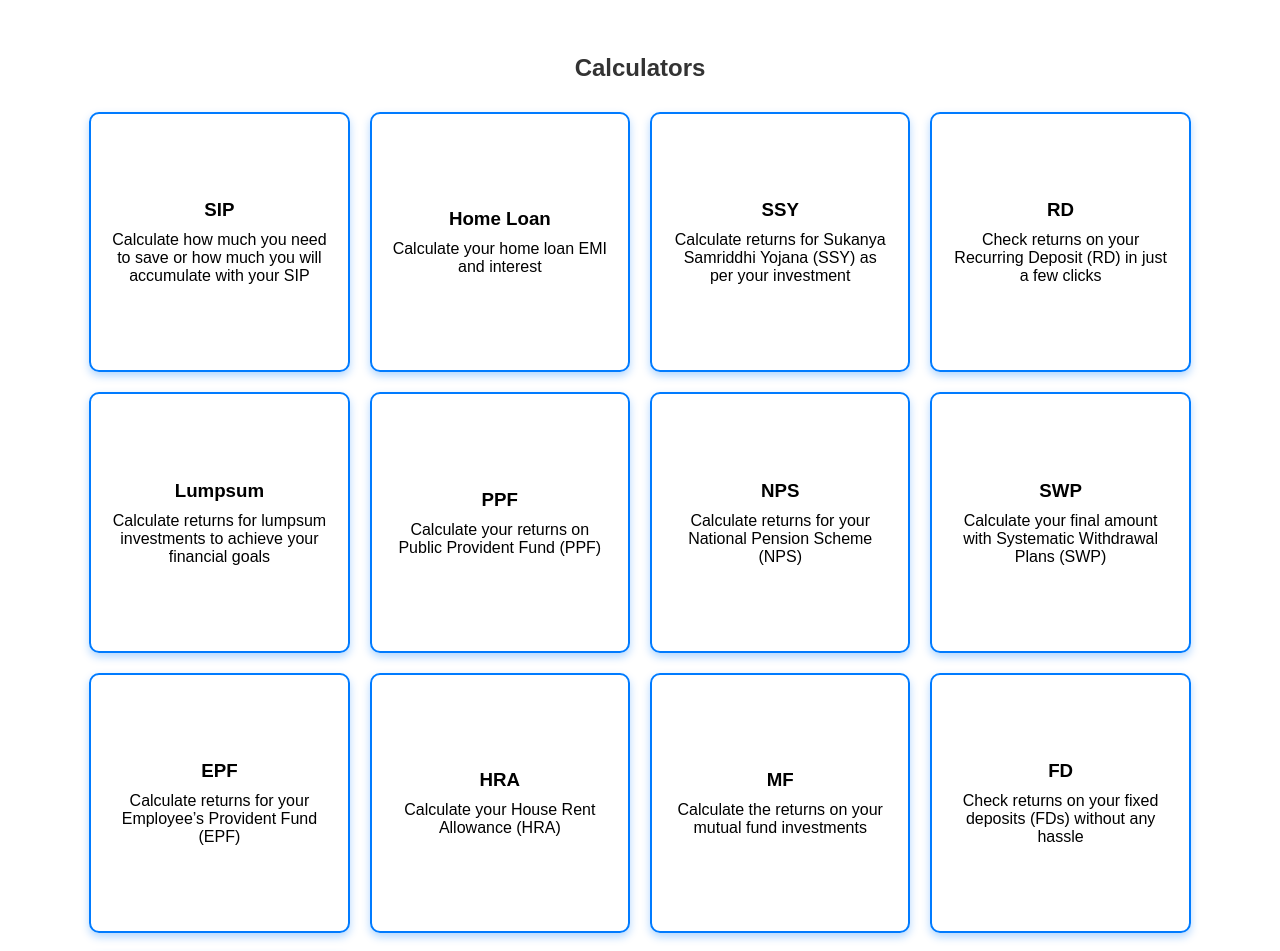
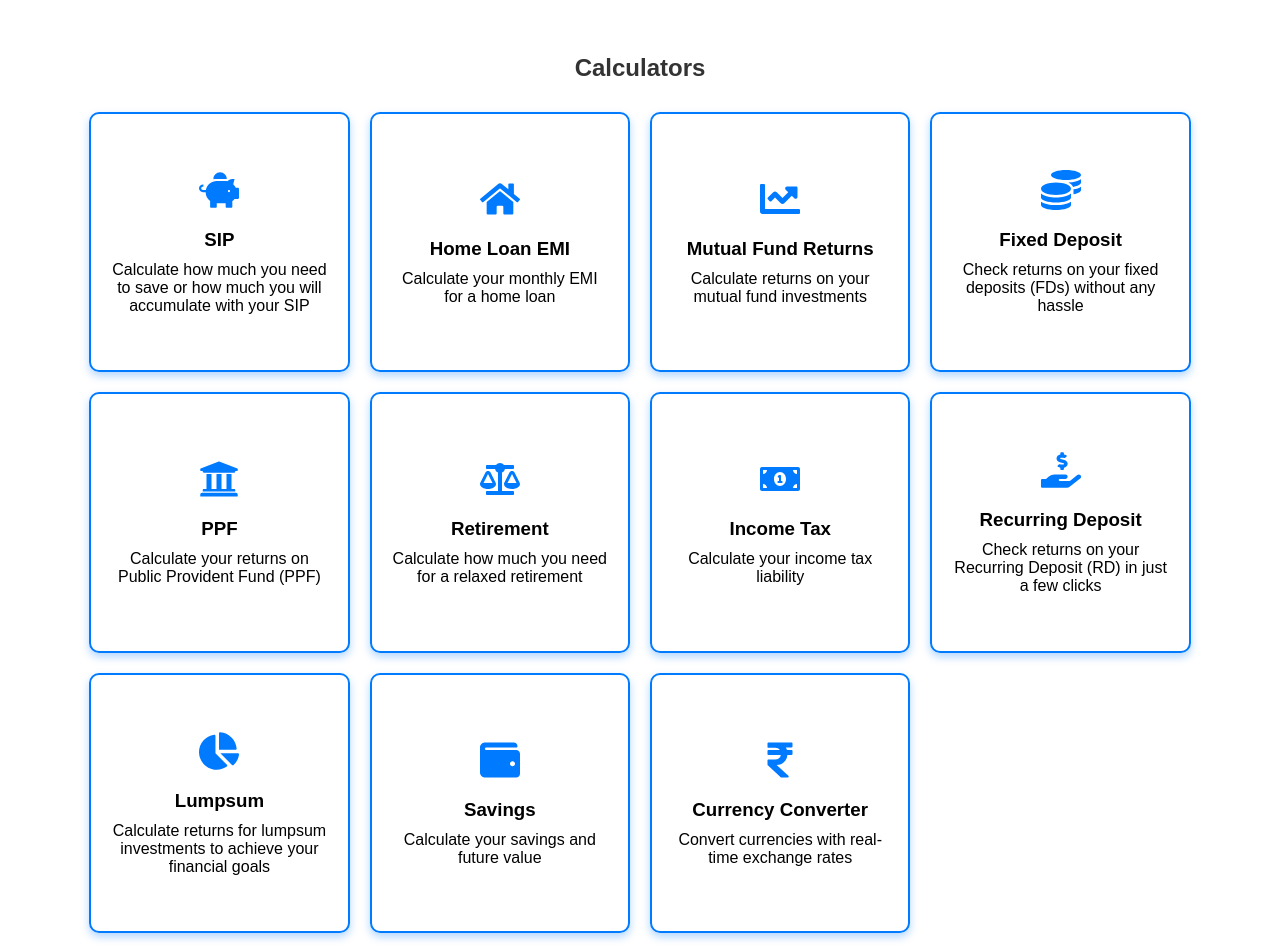
Before and after one commit to omjigupta/calculator-app, a React (Create React App) app: page / in a window 1280 px wide. Shown: the top 951 px of the page. Built offline with nearby package versions, Linux system fonts and the light colour scheme.

Commit message:
Added icons for each tiles

```diff
--- a/package.json
+++ b/package.json
@@ -5,6 +5,7 @@
   "dependencies": {
     "react": "^18.2.0",
     "react-dom": "^18.2.0",
+    "react-icons": "^5.5.0",
     "react-router-dom": "^6.14.2",
     "react-scripts": "5.0.1",
     "web-vitals": "^2.1.4"
--- a/src/components/CalculatorTile.css
+++ b/src/components/CalculatorTile.css
@@ -19,6 +19,10 @@
   box-shadow: 0 8px 16px rgba(0, 123, 255, 0.5); /* Stronger blue shadow on hover */
 }
 
+.icon-container {
+  margin-bottom: 15px; /* Space between icon and title */
+}
+
 .calculator-tile h3 {
   margin: 0 0 10px;
   color: #333;
--- a/src/components/CalculatorTile.js
+++ b/src/components/CalculatorTile.js
@@ -2,11 +2,12 @@ import React from 'react';
 import { useNavigate } from 'react-router-dom';
 import './CalculatorTile.css';
 
-const CalculatorTile = ({ title, description, path }) => {
+const CalculatorTile = ({ title, description, path, icon }) => {
   const navigate = useNavigate();
 
   return (
     <div className="calculator-tile" onClick={() => navigate(path)}>
+      <div className="icon-container">{icon}</div> {/* Display the icon */}
       <h3>{title}</h3>
       <p>{description}</p>
     </div>
--- a/src/pages/HomePage.js
+++ b/src/pages/HomePage.js
@@ -1,76 +1,78 @@
 import React from 'react';
+import { useNavigate } from 'react-router-dom';
 import CalculatorTile from '../components/CalculatorTile';
+import { FaHome, FaPiggyBank, FaChartLine, FaMoneyBillAlt, FaCoins, FaUniversity, FaBalanceScale, FaHandHoldingUsd, FaChartPie, FaWallet, FaRupeeSign } from 'react-icons/fa'; // Import icons
 import './HomePage.css';
-import Button from '../components/Button';
-import Card from '../components/Card';
-import InputField from '../components/InputField';
 
 const HomePage = () => {
+  const navigate = useNavigate();
+
   const calculators = [
     {
       title: 'SIP',
       description: 'Calculate how much you need to save or how much you will accumulate with your SIP',
       path: '/sip',
+      icon: <FaPiggyBank size={40} color="#007bff" />, // Icon for SIP
     },
     {
-        title: 'Home Loan',
-        description: 'Calculate your home loan EMI and interest',
-        path: '/home-loan',
-      },
-    {
-      title: 'SSY',
-      description: 'Calculate returns for Sukanya Samriddhi Yojana (SSY) as per your investment',
-      path: '/ssy',
+      title: 'Home Loan EMI',
+      description: 'Calculate your monthly EMI for a home loan',
+      path: '/home-loan',
+      icon: <FaHome size={40} color="#007bff" />, // Icon for Home Loan
     },
     {
-      title: 'RD',
+      title: 'Mutual Fund Returns',
+      description: 'Calculate returns on your mutual fund investments',
+      path: '/mutual-fund',
+      icon: <FaChartLine size={40} color="#007bff" />, // Icon for Mutual Fund
+    },
+    {
+      title: 'Fixed Deposit',
+      description: 'Check returns on your fixed deposits (FDs) without any hassle',
+      path: '/fd',
+      icon: <FaCoins size={40} color="#007bff" />, // Icon for Fixed Deposit
+    },
+    {
+      title: 'PPF',
+      description: 'Calculate your returns on Public Provident Fund (PPF)',
+      path: '/ppf',
+      icon: <FaUniversity size={40} color="#007bff" />, // Icon for PPF
+    },
+    {
+      title: 'Retirement',
+      description: 'Calculate how much you need for a relaxed retirement',
+      path: '/retirement',
+      icon: <FaBalanceScale size={40} color="#007bff" />, // Icon for Retirement
+    },
+    {
+      title: 'Income Tax',
+      description: 'Calculate your income tax liability',
+      path: '/income-tax',
+      icon: <FaMoneyBillAlt size={40} color="#007bff" />, // Icon for Income Tax
+    },
+    {
+      title: 'Recurring Deposit',
       description: 'Check returns on your Recurring Deposit (RD) in just a few clicks',
       path: '/rd',
+      icon: <FaHandHoldingUsd size={40} color="#007bff" />, // Icon for RD
     },
     {
       title: 'Lumpsum',
       description: 'Calculate returns for lumpsum investments to achieve your financial goals',
       path: '/lumpsum',
+      icon: <FaChartPie size={40} color="#007bff" />, // Icon for Lumpsum
     },
     {
-      title: 'PPF',
-      description: 'Calculate your returns on Public Provident Fund (PPF)',
-      path: '/ppf',
+      title: 'Savings',
+      description: 'Calculate your savings and future value',
+      path: '/savings',
+      icon: <FaWallet size={40} color="#007bff" />, // Icon for Savings
     },
     {
-      title: 'NPS',
-      description: 'Calculate returns for your National Pension Scheme (NPS)',
-      path: '/nps',
-    },
-    {
-      title: 'SWP',
-      description: 'Calculate your final amount with Systematic Withdrawal Plans (SWP)',
-      path: '/swp',
-    },
-    {
-      title: 'EPF',
-      description: 'Calculate returns for your Employee’s Provident Fund (EPF)',
-      path: '/epf',
-    },
-    {
-      title: 'HRA',
-      description: 'Calculate your House Rent Allowance (HRA)',
-      path: '/hra',
-    },
-    {
-      title: 'MF',
-      description: 'Calculate the returns on your mutual fund investments',
-      path: '/mf',
-    },
-    {
-      title: 'FD',
-      description: 'Check returns on your fixed deposits (FDs) without any hassle',
-      path: '/fd',
-    },
-    {
-      title: 'Retirement',
-      description: 'Calculate how much you need for a relaxed retirement',
-      path: '/retirement',
+      title: 'Currency Converter',
+      description: 'Convert currencies with real-time exchange rates',
+      path: '/currency-converter',
+      icon: <FaRupeeSign size={40} color="#007bff" />, // Icon for Currency Converter
     },
   ];
 
@@ -84,6 +86,7 @@ const HomePage = () => {
             title={calculator.title}
             description={calculator.description}
             path={calculator.path}
+            icon={calculator.icon} // Pass the icon as a prop
           />
         ))}
       </div>
```
Also changed, not shown: 1 other file (tests, documents, lock files or other folders). Lines whose indentation alone changed are shown as unchanged.
